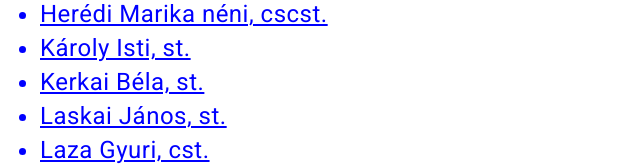
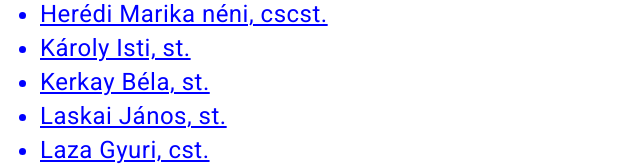
Before and after one commit to glaza/szavaz, an Angular app: page /login in a window 1280 px wide. Shown: the part 464-630 px from the top of the page, without its empty margins (0-640 px from the left). Built offline with nearby package versions, Linux system fonts and the light colour scheme.

Commit message:
Fix Bela's last name

```diff
--- a/src/app/login/login.models.ts
+++ b/src/app/login/login.models.ts
@@ -47,7 +47,7 @@ export const users: User[] = [
         votes: 1,
     },
     {
-        name: 'Kerkai Béla',
+        name: 'Kerkay Béla',
         rank: 'st',
         votes: 1,
     },
```
